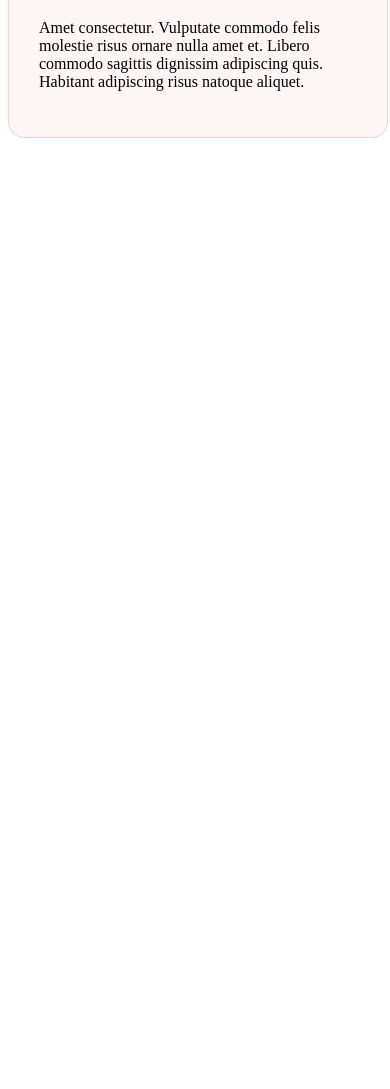
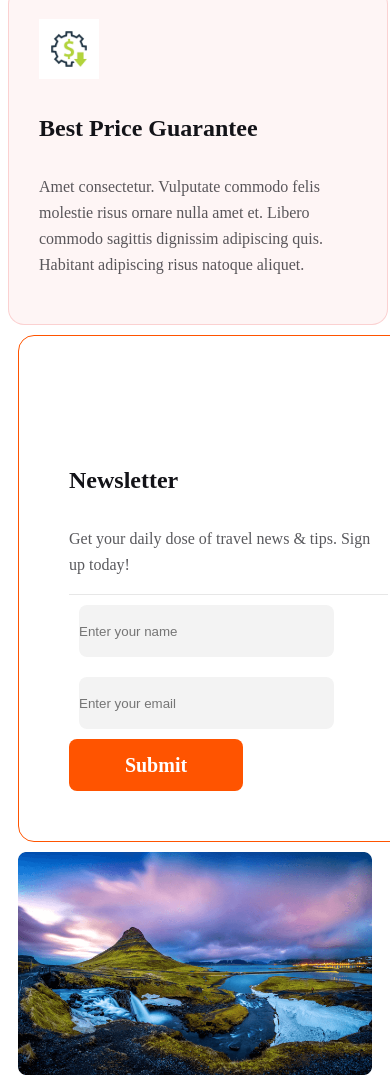
Before and after one commit to altaj1/B9A2-Hero-Travel-main, a plain HTML site: page index.html in a window 390 px wide. Shown: the part 4888-5977 px from the top of the page. Before the commit the page ends 5034 px from the top, so only its background shows below. Drawn offline with Linux system fonts and the light colour scheme.

Commit message:
secend commit

```diff
--- a/index.html
+++ b/index.html
@@ -123,25 +123,40 @@
             <div class="first-icone">
                 <div class="icone-background">
                     <img class="icone" src="./icone/hotel-icon.jpg" alt="">
-                    <h4>Handpicked Hotels</h4>
-                    <p>Amet consectetur. Vulputate commodo felis molestie risus  ornare nulla amet et. Libero commodo sagittis dignissim adipiscing quis. Habitant adipiscing risus natoque aliquet. </p>
+                    <h4 class="card-header">Handpicked Hotels</h4>
+                    <p class="paragraf">Amet consectetur. Vulputate commodo felis molestie risus  ornare nulla amet et. Libero commodo sagittis dignissim adipiscing quis. Habitant adipiscing risus natoque aliquet. </p>
 
                 </div>
                 <div class="icone-background-2nd">
                     <img src="./icone/map-2.jpg" class="icone" alt="">
-                    <h4>World Class Service</h4>
-                    <p>Amet consectetur. Vulputate commodo felis molestie risus  ornare nulla amet et. Libero commodo sagittis dignissim adipiscing quis. Habitant adipiscing risus natoque aliquet. </p>
+                    <h4 class="card-header">World Class Service</h4>
+                    <p class="paragraf">Amet consectetur. Vulputate commodo felis molestie risus  ornare nulla amet et. Libero commodo sagittis dignissim adipiscing quis. Habitant adipiscing risus natoque aliquet. </p>
                 </div>
             </div>
             <div class="secend-icone-background">
                 <img class="icone" src="./icone/reduce.webp" alt="">
-                <h4>Best Price Guarantee</h4>
-                <p>Amet consectetur. Vulputate commodo felis molestie risus  ornare nulla amet et. Libero commodo sagittis dignissim adipiscing quis. Habitant adipiscing risus natoque aliquet. </p>
+                <h4 class="card-header">Best Price Guarantee</h4>
+                <p class="paragraf">Amet consectetur. Vulputate commodo felis molestie risus  ornare nulla amet et. Libero commodo sagittis dignissim adipiscing quis. Habitant adipiscing risus natoque aliquet. </p>
             </div>
            </div>
         </div>
     </main>
-    <footer></footer>
+    <footer>
+        <div class="newsletter-section">
+            <div class="input-secrion ">
+                <h4 class="card-header">Newsletter</h4>
+                <p class="paragraf">Get your daily dose of travel news & tips. Sign up today!</p>
+                <form class="from">
+                    <input class="input-firld" type="text" placeholder="Enter your name"> <br>
+                    <input  class="input-firld" type="text" placeholder="Enter your email"> <br>
+                    <input class="button-primary" type="submit">
+                </form>
+            </div>
+            <div class="">
+                <img class="news-img" src="./Images/Rectangle 8 (1).png" alt="">
+            </div>
+        </div>
+    </footer>
 
 </body>
 </html>
--- a/style.css
+++ b/style.css
@@ -267,6 +267,34 @@ margin-top: 10px;
     font-weight: 800;
     line-height: normal;
 }
+.newsletter-section{
+    display: flex;
+    justify-content: space-around;
+    margin: 100px 200px 0px 200px;
+}
+.input-secrion{
+    width: 440px;
+height: auto;
+padding: 100px 50px 50px 50px;
+border-radius: 16px;
+border: 1px solid #FF5400;
+margin: 10px;
+}
+.news-img{
+height: 550px;
+}
+.input-firld{
+    border-radius: 8px;
+background: rgba(19, 19, 24, 0.05);
+width: 393px;
+height: 52px;
+border: none;
+margin: 10px;
+}
+.from{
+    border-top: 1px solid  rgba(19, 19, 24, 0.10);
+
+}
 
 
 
@@ -351,5 +379,22 @@ margin-top: 10px;
         width: 85%;
         margin-top: 10px;
     }
-
+    .newsletter-section{
+        flex-direction: column;
+        margin: 0px;
+        margin: 10px;
+    }
+    .input-secrion{
+        margin: 0;
+        width: 90%;
+    }
+    .input-firld{
+        width: 80%;
+        padding: 0px;
+    }
+    .news-img{
+        height: auto;
+        margin-top: 10px;
+        width: 100%;
+        }
 }
```
